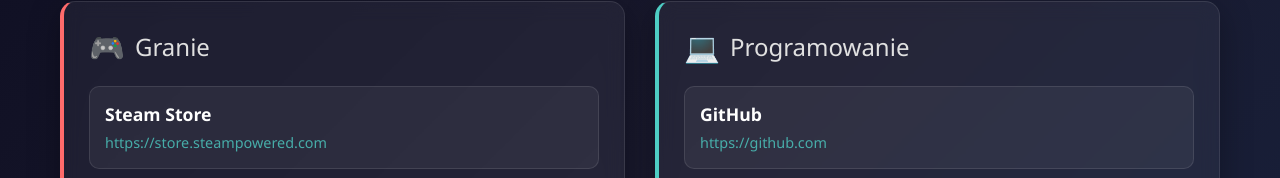
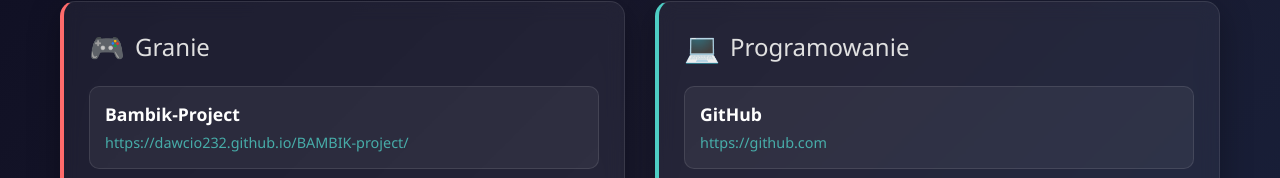
Before and after one commit to Dawcio232/starfish, a plain HTML site: page index.html in a window 1280 px wide. Shown: the part 151-329 px from the top of the page. Drawn offline with Linux system fonts and the light colour scheme.

Commit message:
starfish v0.2

```diff
--- a/index.html
+++ b/index.html
@@ -685,8 +685,8 @@
             gaming: [
                 {
                     id: 1,
-                    title: "Steam Store",
-                    url: "https://store.steampowered.com",
+                    title: "Bambik-Project",
+                    url: "https://dawcio232.github.io/BAMBIK-project/",
                     category: "gaming"
                 },
                 {
```
